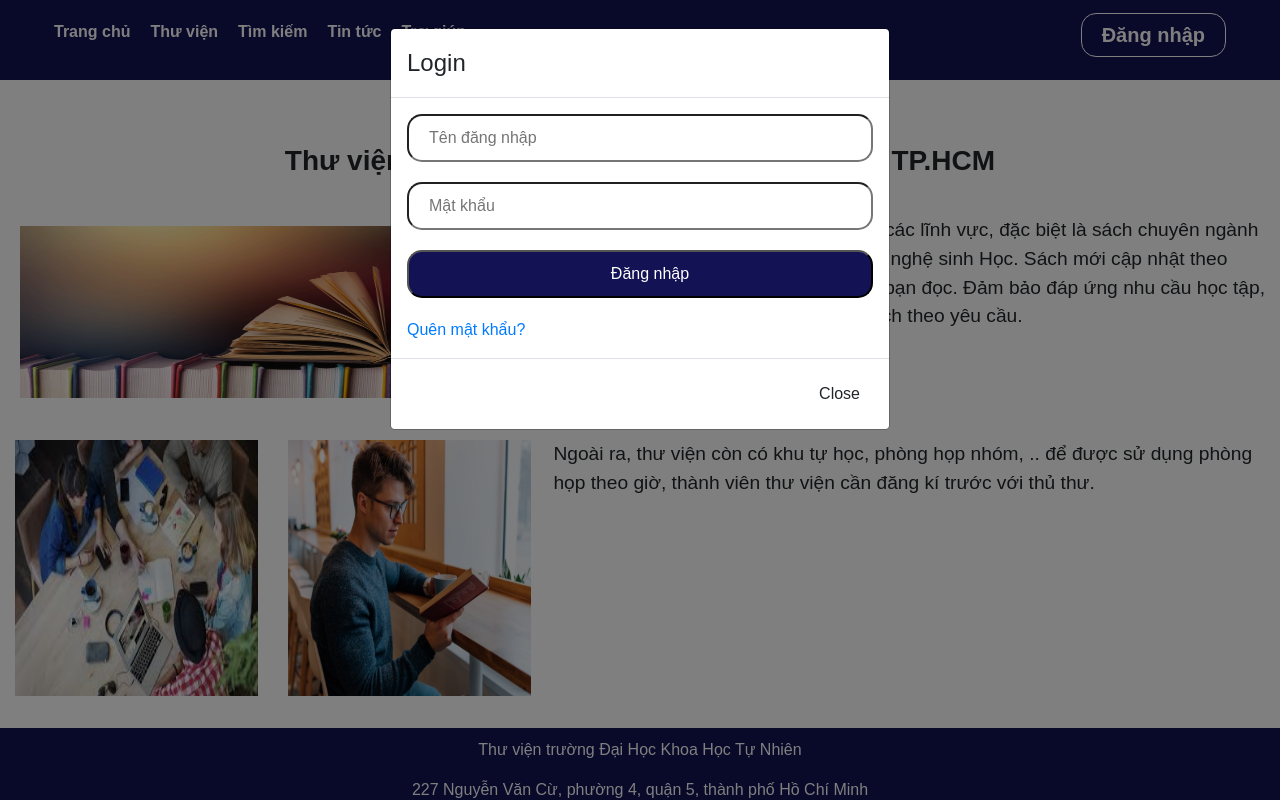
After one commit to nghngtran/Library-Management-Web, a PHP site: page /layouts/library.html in a window 1280 px wide, after a click on "Đăng nhập". The commit adds this page. Run offline with PHP 8.4, Linux system fonts and the light colour scheme; some web fonts are replaced.

Commit message:
Library, Response Page

```diff
--- a/assets/scss/Homepage/_homepage.scss
+++ b/assets/scss/Homepage/_homepage.scss
@@ -1,4 +1,6 @@
-#homepage, #search {
+#homepage,
+#search,
+#library {
     header {
         margin-bottom: 20px;
         background-color: white;
@@ -30,18 +32,16 @@
                 }
             }
         }
-
         .banner {
             img {
                 max-width: 1172px;
-
             }
         }
     }
-
     .body {
         margin-bottom: 20px;
-        .search, .info {
+        .search,
+        .info {
             padding-left: 20px;
             margin-bottom: 20px;
             .heading-title {
@@ -50,21 +50,18 @@
                 margin-bottom: 20px;
             }
         }
-
         .search {
             input {
                 width: 70%;
             }
         }
-
         .info {
-           ul {
-               li {
-                   width: 40%;
-               }
-           }
+            ul {
+                li {
+                    width: 40%;
+                }
+            }
         }
-
         .news {
             .heading-title {
                 color: $blueDark;
@@ -74,24 +71,22 @@
             .post {
                 img {
                     width: 100%;
-                    margin-bottom: 15px;;
+                    margin-bottom: 15px;
+                    ;
                 }
                 .title {
                     @include font(20px, bold, normal, normal);
                 }
             }
-
-
         }
     }
-
     footer {
         height: 100px;
-        @include flexCustom(flex,center,center);
+        @include flexCustom(flex, center, center);
         background-color: $blueDark;
         color: white;
         .content {
-            @include flexCustom(flex,center,center);
+            @include flexCustom(flex, center, center);
             flex-direction: column;
         }
     }
@@ -104,11 +99,9 @@
         border-radius: 15px;
         margin-bottom: 20px;
         outline: none;
-
-        &:nth-child(3){
+        &:nth-child(3) {
             background-color: $blueDark;
             color: white;
         }
     }
-
 }
--- /dev/null
+++ b/assets/scss/Library/_library.scss
@@ -0,0 +1,46 @@
+#library {
+    .Tittle {
+        clear: both;
+        text-align: center;
+        margin-top: 5vw !important;
+        margin-bottom: 3vw;
+    }
+    h4 {
+        border-style: solid;
+        border-width: 1%;
+    }
+    .content {
+        display: grid;
+        grid-auto-columns: auto auto auto auto;
+        grid-auto-rows: auto auto;
+        height: 40vw;
+    }
+    .banner1 {
+        grid-area: 1/1/1/3;
+    }
+    .banner2 {
+        grid-area: 2/1/3/3;
+    }
+    .banner3 {
+        grid-area: 1/3/2/5;
+    }
+    .banner4 {
+        grid-area: 2/3/3/5;
+    }
+    .img1 {
+        width: 40vw;
+        height: 15vw;
+        padding: 2% 1%;
+    }
+    .img2 {
+        width: 19vw;
+        height: 20vw;
+    }
+    p {
+        font-size: 1.5vw;
+        padding: 1% 3%;
+    }
+    a:hover {
+        color: blue;
+    }
+}
--- a/assets/scss/style.css
+++ b/assets/scss/style.css
@@ -127,32 +127,48 @@ table {
     border-spacing: 0;
 }
 
-#homepage header, #search header {
+#homepage header,
+#search header,
+#library header {
     margin-bottom: 20px;
     background-color: white;
 }
 
-#homepage header nav, #search header nav {
+#homepage header nav,
+#search header nav,
+#library header nav,
+#response header nav {
     padding: 20px 0px;
     margin-bottom: 15px;
     background-color: #131254;
 }
 
-#homepage header nav .nav-left ul, #search header nav .nav-left ul {
+#homepage header nav .nav-left ul,
+#search header nav .nav-left ul,
+#response header nav .nav-left ul {
     list-style: none;
 }
 
-#homepage header nav .nav-left ul li, #search header nav .nav-left ul li {
+#homepage header nav .nav-left ul li,
+#search header nav .nav-left ul li,
+#library header nav .nav-left ul li,
+#response header nav .nav-left ul li {
     margin-right: 20px;
 }
 
-#homepage header nav .nav-left ul li a, #search header nav .nav-left ul li a {
+#homepage header nav .nav-left ul li a,
+#search header nav .nav-left ul li a,
+#library header nav .nav-left ul li a,
+#response header nav .nav-left ul li a {
     font-size: 16px;
     color: white;
     font-weight: 600;
 }
 
-#homepage header nav .nav-right .login-btn, #search header nav .nav-right .login-btn {
+#homepage header nav .nav-right .login-btn,
+#search header nav .nav-right .login-btn,
+#library header nav .nav-right .login-btn,
+#response header nav .nav-right .login-btn {
     padding: 10px 20px;
     font-weight: bold;
     font-size: 20px;
@@ -161,20 +177,29 @@ table {
     color: white;
 }
 
-#homepage header .banner img, #search header .banner img {
+#homepage header .banner img,
+#search header .banner img,
+#response header .banner img {
     max-width: 1172px;
 }
 
-#homepage .body, #search .body {
+#homepage .body,
+#search .body {
     margin-bottom: 20px;
 }
 
-#homepage .body .search, #homepage .body .info, #search .body .search, #search .body .info {
+#homepage .body .search,
+#homepage .body .info,
+#search .body .search,
+#search .body .info {
     padding-left: 20px;
     margin-bottom: 20px;
 }
 
-#homepage .body .search .heading-title, #homepage .body .info .heading-title, #search .body .search .heading-title, #search .body .info .heading-title {
+#homepage .body .search .heading-title,
+#homepage .body .info .heading-title,
+#search .body .search .heading-title,
+#search .body .info .heading-title {
     color: #131254;
     font-size: 20px;
     font-weight: 600;
@@ -183,15 +208,18 @@ table {
     margin-bottom: 20px;
 }
 
-#homepage .body .search input, #search .body .search input {
+#homepage .body .search input,
+#search .body .search input {
     width: 70%;
 }
 
-#homepage .body .info ul li, #search .body .info ul li {
+#homepage .body .info ul li,
+#search .body .info ul li {
     width: 40%;
 }
 
-#homepage .body .news .heading-title, #search .body .news .heading-title {
+#homepage .body .news .heading-title,
+#search .body .news .heading-title {
     color: #131254;
     font-size: 20px;
     font-weight: 600;
@@ -200,19 +228,24 @@ table {
     margin-bottom: 20px;
 }
 
-#homepage .body .news .post img, #search .body .news .post img {
+#homepage .body .news .post img,
+#search .body .news .post img {
     width: 100%;
     margin-bottom: 15px;
 }
 
-#homepage .body .news .post .title, #search .body .news .post .title {
+#homepage .body .news .post .title,
+#search .body .news .post .title {
     font-size: 20px;
     font-weight: bold;
     letter-spacing: normal;
     line-height: normal;
 }
 
-#homepage footer, #search footer {
+#homepage footer,
+#search footer,
+#library footer,
+#response footer {
     height: 100px;
     display: -webkit-box;
     display: -ms-flexbox;
@@ -227,7 +260,10 @@ table {
     color: white;
 }
 
-#homepage footer .content, #search footer .content {
+#homepage footer .content,
+#search footer .content,
+#library footer .content,
+#response footer content {
     display: -webkit-box;
     display: -ms-flexbox;
     display: flex;
@@ -461,4 +497,116 @@ html {
 .account-btn {
     display: none;
 }
+
+#library .Tittle {
+    clear: both;
+    text-align: center;
+    margin-top: 5vw !important;
+    margin-bottom: 3vw;
+}
+
+#library h3 {
+    border-style: solid;
+    border-width: 1%;
+}
+
+#library .content {
+    display: grid;
+    grid-auto-columns: auto auto auto auto;
+    grid-auto-rows: auto auto;
+    height: 40vw;
+    margin: 0 auto;
+}
+
+#library .banner1 {
+    grid-area: 1/1/1/3;
+}
+
+#library .banner2 {
+    grid-area: 2/1/3/3;
+}
+
+#library .banner3 {
+    grid-area: 1/3/2/5;
+}
+
+#library .banner4 {
+    grid-area: 2/3/3/5;
+}
+
+#library .img1 {
+    width: 40vw;
+    height: 15vw;
+    padding: 2% 1%;
+}
+
+#library .img2 {
+    width: 19vw;
+    height: 20vw;
+}
+
+#library .banner3,
+.banner4 {
+    font-size: 1.5vw;
+    padding-left: 3%;
+}
+
+#response img {
+    height: 20vw;
+    width: 95vw;
+}
+
+#response p:not(.text-center),
+#response h6,
+#response h3 {
+    font-weight: bold;
+}
+
+#response #header {
+    text-align: center;
+    margin-top: 3vw;
+}
+
+#response h3 {
+    color: blue;
+}
+
+#response .form {
+    margin: 2vw 6vw;
+}
+
+#response .title-div {
+    margin: 2vw 0vw;
+}
+
+#response .title-box {
+    display: inline;
+    border-style: solid;
+    background-color: #4949f5;
+    color: white;
+    padding: 0.5vw 1vw;
+    margin: 2vw 0vw;
+}
+
+#response textarea {
+    width: 85%;
+    height: 150px;
+    padding: 12px 20px;
+    box-sizing: border-box;
+    border: 2px solid #ccc;
+    border-radius: 4px;
+    background-color: #f8f8f8;
+    resize: none;
+}
+
+#response button {
+    margin-left: 1vw;
+}
+
+#response #button-group {
+    margin-left: 50vw;
+    margin-bottom: 3vw;
+}
+
+
 /*# sourceMappingURL=style.css.map */
--- /dev/null
+++ b/layouts/library.html
@@ -0,0 +1,109 @@
+<!doctype html>
+<html lang="en">
+
+<head>
+    <title>Thư viện</title>
+    <!-- Required meta tags -->
+    <meta charset="utf-8">
+    <meta name="viewport" content="width=device-width, initial-scale=1, shrink-to-fit=no">
+    <link rel="stylesheet" href="/assets/scss/style.css">
+    <!-- Bootstrap CSS -->
+    <link rel="stylesheet" href="https://stackpath.bootstrapcdn.com/bootstrap/4.3.1/css/bootstrap.min.css" integrity="sha384-ggOyR0iXCbMQv3Xipma34MD+dH/1fQ784/j6cY/iJTQUOhcWr7x9JvoRxT2MZw1T" crossorigin="anonymous">
+</head>
+
+<body id="library">
+    <header>
+        <nav class="container">
+            <div class="container-inner d-flex justify-content-between">
+                <div class="nav-left">
+                    <ul class="d-flex">
+                        <li><a href="./homepage.html">Trang chủ</a></li>
+                        <li><a href="#">Thư viện</a></li>
+                        <li><a href="./search.html">Tìm kiếm</a></li>
+                        <li><a href="./news.html">Tin tức</a></li>
+                        <li>
+                            <a href="#">Trợ giúp</a>
+                        </li>
+                    </ul>
+                </div>
+
+                <div class="nav-right">
+                    <a href="#" class="login-btn " data-toggle="modal" data-target="#formLogin">Đăng nhập</a>
+                    <div class="dropdown hide account-btn">
+                        <a class="btn btn-secondary dropdown-toggle" href="#" role="button" id="dropdownMenuLink" data-toggle="dropdown" aria-haspopup="true" aria-expanded="false">
+                         1753014
+                        </a>
+                        <div class="dropdown-menu" aria-labelledby="dropdownMenuLink">
+                            <a class="dropdown-item" href="#">Quan ly tai khoan</a>
+                            <a class="dropdown-item" href="#">Lich su muon sach</a>
+                            <a class="dropdown-item" href="#">Dang xuat</a>
+                        </div>
+                    </div>
+                </div>
+
+                <div class="modal fade" id="formLogin" role="dialog">
+                    <div class="modal-dialog">
+                        <div class="modal-content">
+                            <div class="modal-header">
+                                <h4 class="modal-title text-center">Login</h4>
+                            </div>
+                            <div class="modal-body">
+                                <input id="username" type="text" placeholder="Tên đăng nhập">
+                                <input id="password" type="password" placeholder="Mật khẩu">
+                                <input id="loginBtn" type="button" value="Đăng nhập">
+                                <a href="#" class="text-right">Quên mật khẩu?</a>
+                                <div style="display:none; color:red" class="noti-err">Đăng nhập thất bại</div>
+                            </div>
+                            <div class="modal-footer">
+                                <button type="button" class="btn btn-default" data-dismiss="modal">Close</button>
+                            </div>
+                        </div>
+                    </div>
+                </div>
+            </div>
+        </nav>
+
+
+        </div>
+    </header>
+
+    <div class="Tittle">
+        <h3><b>Thư viện trường Đại học Khoa Học Tự Nhiên TP.HCM</b></h3>
+    </div>
+
+    <div class="container-fluid content">
+        <div class="banner1">
+            <img src="/assets/images/library/banner1.jpg" class="img1" alt="banner1">
+        </div>
+
+        <div class="banner2">
+            <img src="/assets/images/library/banner2.jpg" class="img2" alt="banner2">
+            <img src="/assets/images/library/banner3.jpg" class="img2" style="margin-left: 2vw;" alt="banner3">
+        </div>
+        <div class="banner3">
+            <p>Cung cấp hơn 3200 đầu sách đủ khắp các lĩnh vực, đặc biệt là sách chuyên ngành Công nghệ thông tin, Hoá học và Công nghệ sinh Học. Sách mới cập nhật theo từng quý, theo đề xuất của Bộ môn và bạn đọc. Đảm bảo đáp ứng nhu cầu học tập, nghiên
+                cứu. Hỗ trợ liên hệ mua, đặt sách theo yêu cầu.</p>
+        </div>
+
+        <div class="banner4">
+            <p>
+                Ngoài ra, thư viện còn có khu tự học, phòng họp nhóm, .. để được sử dụng phòng họp theo giờ, thành viên thư viện cần đăng kí trước với thủ thư.
+            </p>
+        </div>
+    </div>
+
+    <footer class="container">
+        <div>
+            <p class="text-center">Thư viện trường Đại Học Khoa Học Tự Nhiên</p>
+            <p class="text-center">227 Nguyễn Văn Cừ, phường 4, quận 5, thành phố Hồ Chí Minh</p>
+        </div>
+    </footer>
+
+    <!-- Optional JavaScript -->
+    <!-- jQuery first, then Popper.js, then Bootstrap JS -->
+    <script src="https://code.jquery.com/jquery-3.3.1.slim.min.js" integrity="sha384-q8i/X+965DzO0rT7abK41JStQIAqVgRVzpbzo5smXKp4YfRvH+8abtTE1Pi6jizo" crossorigin="anonymous"></script>
+    <script src="https://cdnjs.cloudflare.com/ajax/libs/popper.js/1.14.7/umd/popper.min.js" integrity="sha384-UO2eT0CpHqdSJQ6hJty5KVphtPhzWj9WO1clHTMGa3JDZwrnQq4sF86dIHNDz0W1" crossorigin="anonymous"></script>
+    <script src="https://stackpath.bootstrapcdn.com/bootstrap/4.3.1/js/bootstrap.min.js" integrity="sha384-JjSmVgyd0p3pXB1rRibZUAYoIIy6OrQ6VrjIEaFf/nJGzIxFDsf4x0xIM+B07jRM" crossorigin="anonymous"></script>
+</body>
+
+</html>
```
Also changed, not shown: assets/scss/Homepage/assets/style.css (added, +17 -0 lines), assets/scss/Response/response.scss (added, +49 -0 lines), layouts/homepage.html (+6 -6 lines), layouts/response.html (added, +132 -0 lines), layouts/search.html (+5 -5 lines), assets/images/library/banner1.jpg (added), assets/images/library/banner2.jpg (added), assets/images/library/banner3.jpg (added), assets/images/response/thank.jpg (added). Lines whose indentation alone changed are shown as unchanged.
